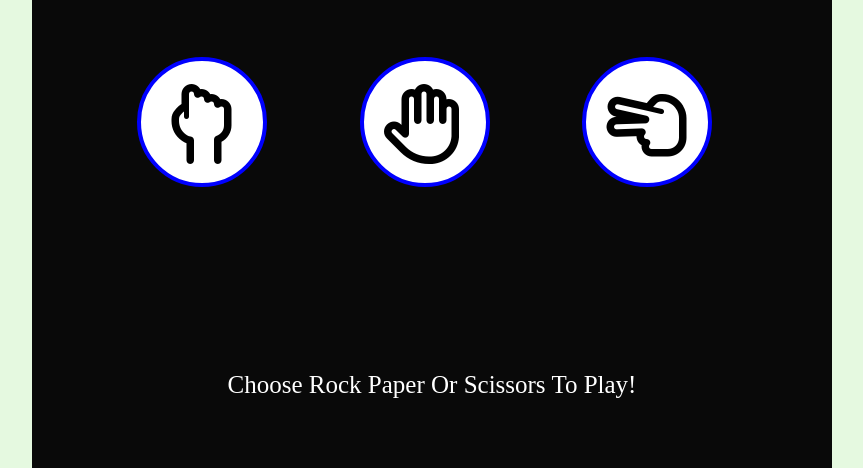
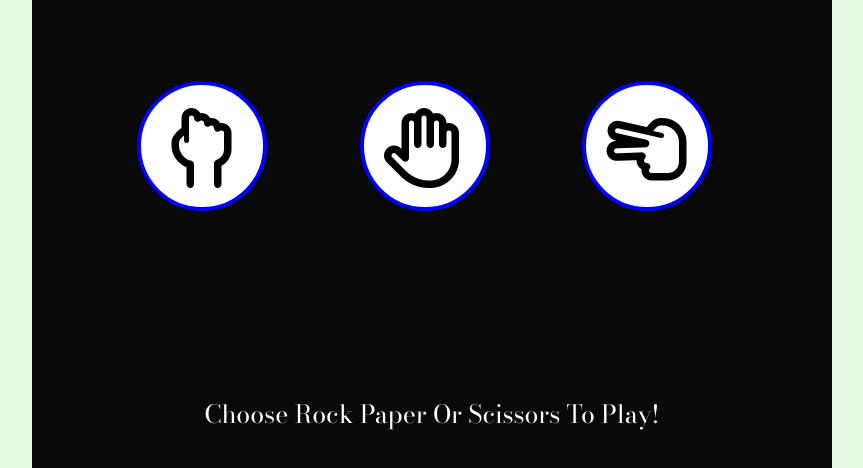
Before and after one commit to MateuszPestka/project-2, a plain HTML site: page index.html in a window 1280 px wide. Shown: the part 167-635 px from the top of the page, without its empty margins (208-1071 px from the left). Drawn offline with nearby package versions, Linux system fonts and the light colour scheme.

Commit message:
Remove error in css body

```diff
--- a/assets/css/style.css
+++ b/assets/css/style.css
@@ -8,7 +8,7 @@
 /*Change font size of body for easy use of rems*/
 body {
     font-size: 10px;
-    font-family: font-family: 'Bodoni Moda', serif;
+    font-family: 'Bodoni Moda', serif;
     background-color: #E5F9E0;
 }
 
```
